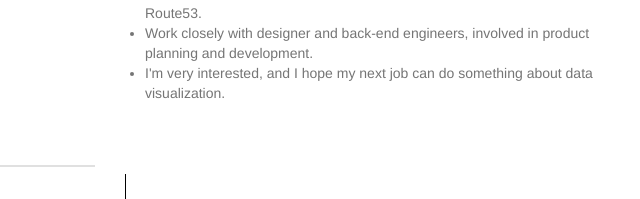
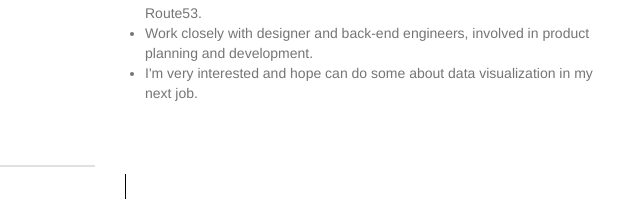
Before and after one commit to magicsung/magicsung.github.io, a website: page resume_en.html in a window 1280 px wide. Shown: the part 249-448 px from the top of the page, 455-1095 px from the left. Drawn offline with nearby package versions, Linux system fonts and the light colour scheme.

Commit message:
update resume

```diff
--- a/resume_en.html
+++ b/resume_en.html
@@ -120,7 +120,7 @@
                 <li>Have used Ruby on Rails and Node Js in backend.</li>
                 <li>Familiar with server side service about LINODE, AWS EC2, S3, Cloudfront, Route53.</li>
                 <li>Work closely with designer and back-end engineers, involved in product planning and development.</li>
-                <li>I'm very interested, and I hope my next job can do something about data visualization.</li>
+                <li>I'm very interested and hope can do some about data visualization in my next job.</li>
               </ul>
             </div>
           </div>
```
